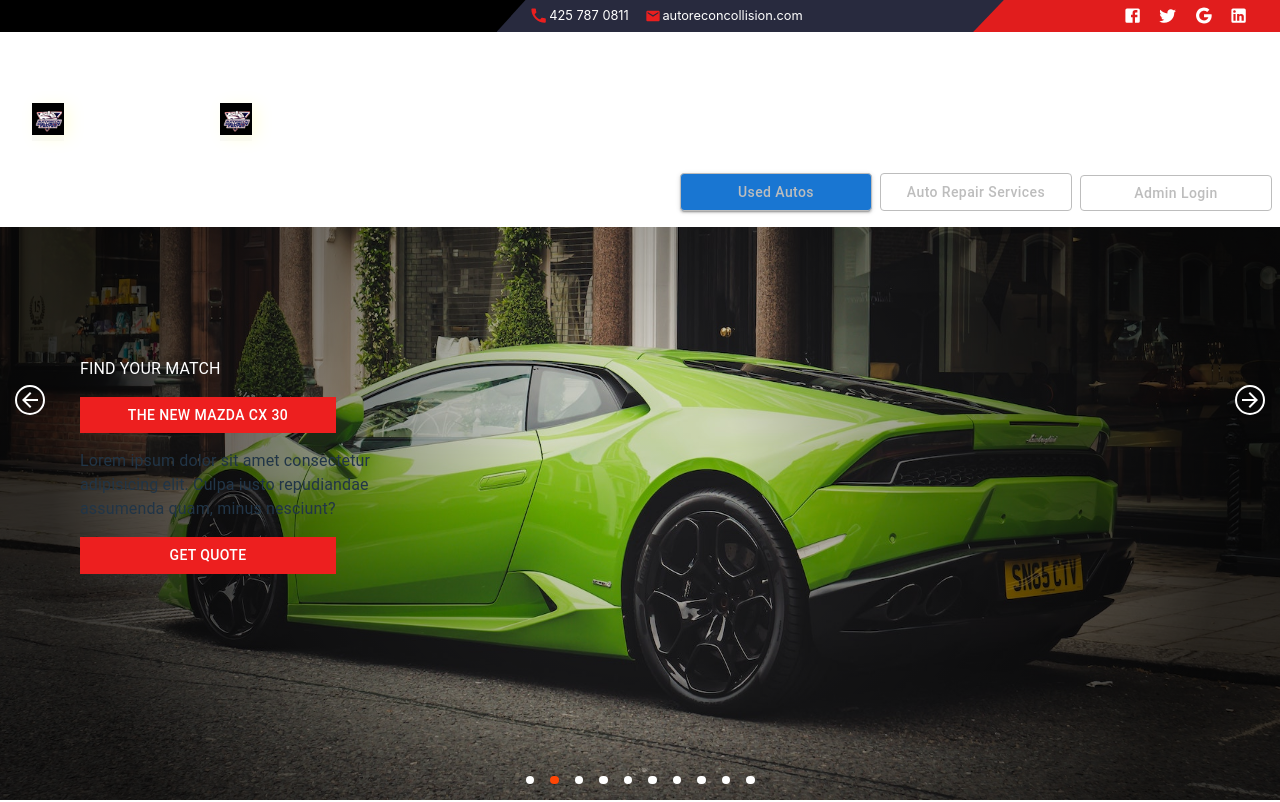
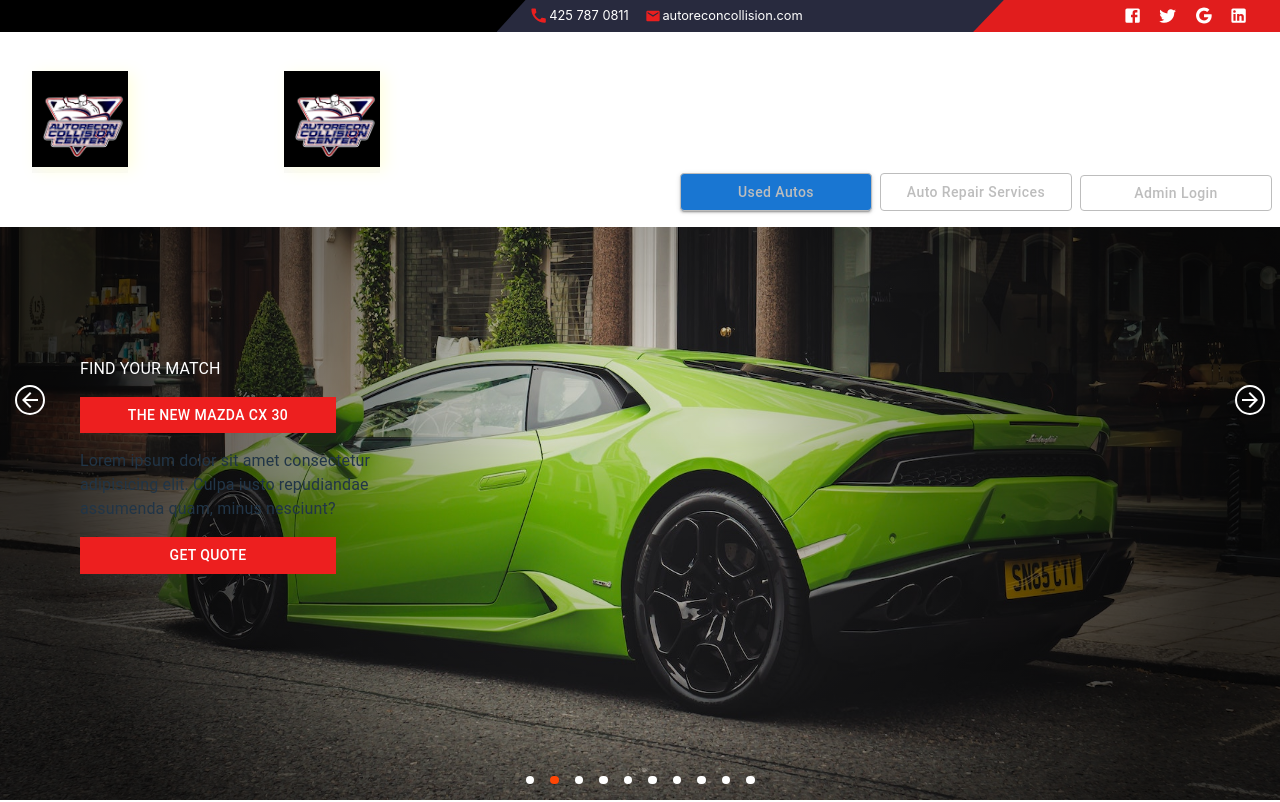
Before and after one commit to pflaquer/car-dealership, a React (Vite) app: page / in a window 1280 px wide. Shown: the top 802 px of the page. Built offline with nearby package versions, Linux system fonts and the light colour scheme.

Commit message:
Update App.css

```diff
--- a/src/App.css
+++ b/src/App.css
@@ -41,8 +41,8 @@
 }
 
 .autologo {
-  height: 32px;
-  width: 32px;
+  height: 96px;
+  width: 96px;
   border-radius: 50%;
   filter: drop-shadow(5px 3px 8px lightyellow);
   overflow: visible;
```
